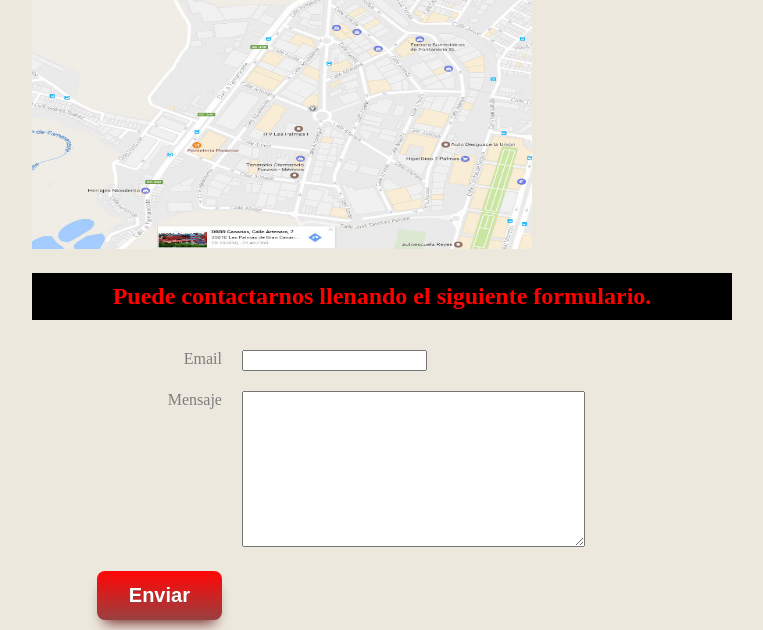
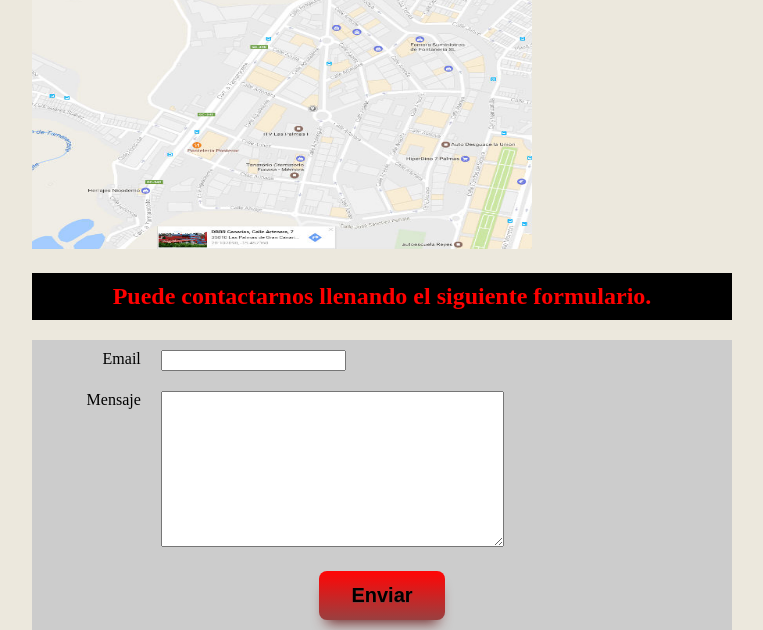
Before and after one commit to JuanKaSD/distribuidora, a PHP site: page /contacto.php in a window 1280 px wide. Shown: the part 521-1151 px from the top of the page, without its empty margins (258-1021 px from the left). Run offline with PHP 8.4, Linux system fonts and the light colour scheme; some web fonts are replaced.

Commit message:
cambio masivo de tablas obsoletas por divs, aun en proceso

```diff
--- a/estilos.css
+++ b/estilos.css
@@ -68,31 +68,38 @@
     display: table-row;
 }
 #columna1, #columna2, #columna3{
+    color:#000;
+    background-color: #ccc;
     display: table-cell;
     vertical-align: top;
     padding: 10px;
 }
- #columna1{
+
+#columna1{
     text-align: right;
+}
+
+#columna3{
+    text-align: center;
+}
+
+#columna2{
+    text-align: left;
 }
 
 #cabecera{
     display: table-cell;
+    text-align: center;
     color:#fff;
     background-color: #000;
     text-transform: capitalize;
 }
-#main table td{
-    color:#000;
-    background-color: #ccc;
-    padding: 8px 3px 8px 3px;
-    text-transform: capitalize;
-}
-#main table td a{
+
+#contenidos a{
     color:#000;
     text-decoration: none;
 }
-#main table td:Hover {
+#columna1:Hover, #columna2:Hover, #columna3:Hover {
     background-color: #fff;
 }
 
--- a/lib.php
+++ b/lib.php
@@ -78,8 +78,10 @@
                             <div id=\"columna1\"> Mensaje </div>
                             <div id=\"columna2\"><textarea name=\"mensaje\" rows=\"10\" cols=\"40\"></textarea></div>
                         </div>
+                    </div>
+                    <div id=\"contenedor\">
                         <div id=\"contenidos\">
-                            <div id=\"columna1\"><a href\"\" onclick=\"contacto.submit()\" class=\"boton\">Enviar</a></div>
+                            <div id=\"columna3\"><a href\"\" onclick=\"contacto.submit()\" class=\"boton\">Enviar</a></div>
                         </div>
                     </div>
                 </form>
@@ -101,8 +103,10 @@
                                 <div id=\"columna1\"> Contrase&ntilde;a </div>
                                 <div id=\"columna2\"><input name=\"password\" type=\"password\"></div>
                             </div>
+                        </div>
+                        <div id=\"contenedor\">
                             <div id=\"contenidos\">
-                                <div id=\"columna1\"> <a href\"\" onclick=\"login.submit()\" class=\"boton\">Ingresar</a></div>
+                                <div id=\"columna3\"> <a href\"\" onclick=\"login.submit()\" class=\"boton\">Ingresar</a></div>
                             </div>
                         </div>
                     </div>
@@ -115,16 +119,16 @@
         echo "
         <div id=\"content\">
             <div id=\"main\">
-                <div id=\"login\">
-                    <table>
-                        <tr>
-                            <td><a href=\"gestionar.php?tipo=".$_SESSION["tipo"]."&pag=gUsuarios\"  class=\"boton\">Gestionar Usuarios</a></td>
-                            <td><a href=\"gestionar.php?tipo=".$_SESSION["tipo"]."&pag=gStock\" class=\"boton\">Gestionar Stock</a></td>
-                        <tr>
-                        <tr>
-                            <td colspan='2'> <a href=\"gestionar.php?tipo=".$_SESSION["tipo"]."&pag=gPedidos\" class=\"boton\">Listar Pedidos</a></td>
-                        <tr>
-                    </table>
+                <div id=\"contenedor\">
+                    <div id=\"contenidos\">
+                        <div id=\"columna1\"><a href=\"gestionar.php?tipo=".$_SESSION["tipo"]."&pag=gUsuarios\"  class=\"boton\">Gestionar Usuarios</a></div>
+                        <div id=\"columna2\"><a href=\"gestionar.php?tipo=".$_SESSION["tipo"]."&pag=gStock\" class=\"boton\">Gestionar Stock</a></div>
+                    </div>
+                </div>
+                <div id=\"contenedor\">
+                    <div id=\"contenidos\">
+                        <div id=\"columna3\"> <a href=\"gestionar.php?tipo=".$_SESSION["tipo"]."&pag=gPedidos\" class=\"boton\">Listar Pedidos</a></div>
+                    </div>
                 </div>
             </div>
         </div>";
@@ -137,30 +141,35 @@
             foreach($res as $game){
                 if($first){
                     echo "<div id=\"content\">
-                            <div id=\"main\"><table><tr>
-                                 <td colspan=\"8\" class=\"right\"><a href=\"usuarios.php?tipo=1&accion=crear\"><h1> Agregar Nuevo Usuario <span class='icon-user-plus'></span></h1></a></td>
-                </tr>
-                <tr>";
+                            <div id=\"main\">
+                                <div id=\"contenedor\">
+                                    <div id=\"contenidos\">
+                                        <div id=\"columna1\"><a href=\"usuarios.php?tipo=1&accion=crear\"><h1> Agregar Nuevo Usuario <span class='icon-user-plus'></span></h1></a></div>
+                                    </div>
+                                </div>
+                                <div id=\"contenedor\">
+                                    <div id=\"contenidos\">";
                     foreach($game as $field=>$value){
                         if(!($field=="clave"))
-                        echo "<th>$field</th>";
+                        echo "<div id=\"cabecera\">$field</div>";
                     }
                     $first = false;
-                    echo "<th></th><th></th></tr>";
+                    echo "<div id=\"cabecera\"></div><div id=\"cabecera\"></div></div>";
                 }
-                echo "<tr>";
+                echo "<div id=\"contenidos\">";
                 foreach($game as $value){
                     if(!($game['clave']==$value)){
                         $id = $game['id'];
-                        echo "<td>$value</td>";
+                        echo "<div id=\"columna2\">$value</div>";
                     }
                 }
 
-                echo "  <td><a href=\"usuarios.php?tipo=1&id=".$id."&accion=editar\"><span class='icon-pencil'></span></a></td>
-                        <td><a href=\"usuarios.php?tipo=1&id=".$id."&accion=borrar\"><span class='icon-bin'></span></a></td>
-                    </tr>";
+                echo "  <div id=\"columna3\"><a href=\"usuarios.php?tipo=1&id=".$id."&accion=editar\"><span class='icon-pencil'></span></a></div>
+                        <div id=\"columna3\"><a href=\"usuarios.php?tipo=1&id=".$id."&accion=borrar\"><span class='icon-bin'></span></a></div>
+                    </div>";
             }
-            echo '</table></div>
+            echo '
+                    </div>
                 </div>';
         }
 
```
